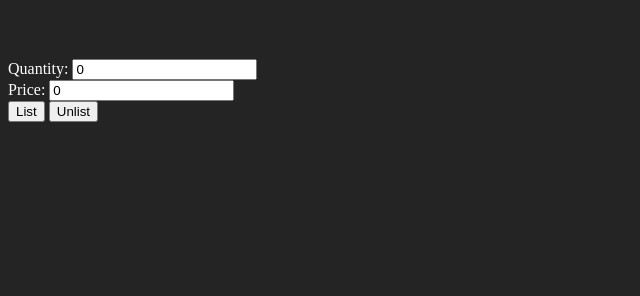
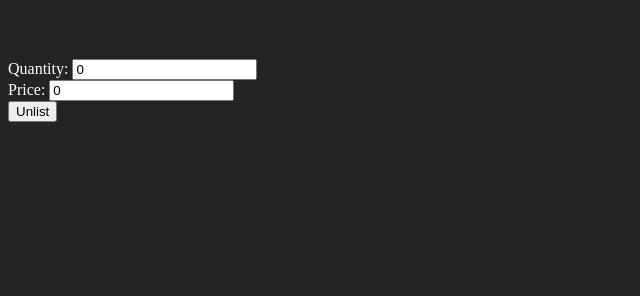
Before and after one commit to LucaBarban/progettobasimod2, a Flask app: template app/templates/unlistinsertion.html in a window 1280 px wide. Shown: the part 184-480 px from the top of the page, without its empty margins (0-640 px from the left). Run offline with Flask 3, Linux system fonts and the light colour scheme; the template is opened without the code that fills it, so the values that code supplies are empty.

Commit message:
Fixing double button

```diff
--- a/app/templates/unlistinsertion.html
+++ b/app/templates/unlistinsertion.html
@@ -25,7 +25,6 @@
     <input type="number" id="quantity" name="quantity", min="0", value="0"><br>
     <label for="price">Price:</label>
     <input type="number" id="price" name="price", min="0", value="0"><br>
-    <input type="submit" value="List">
 
     <input type="submit" value="Unlist">
 </form>
```
